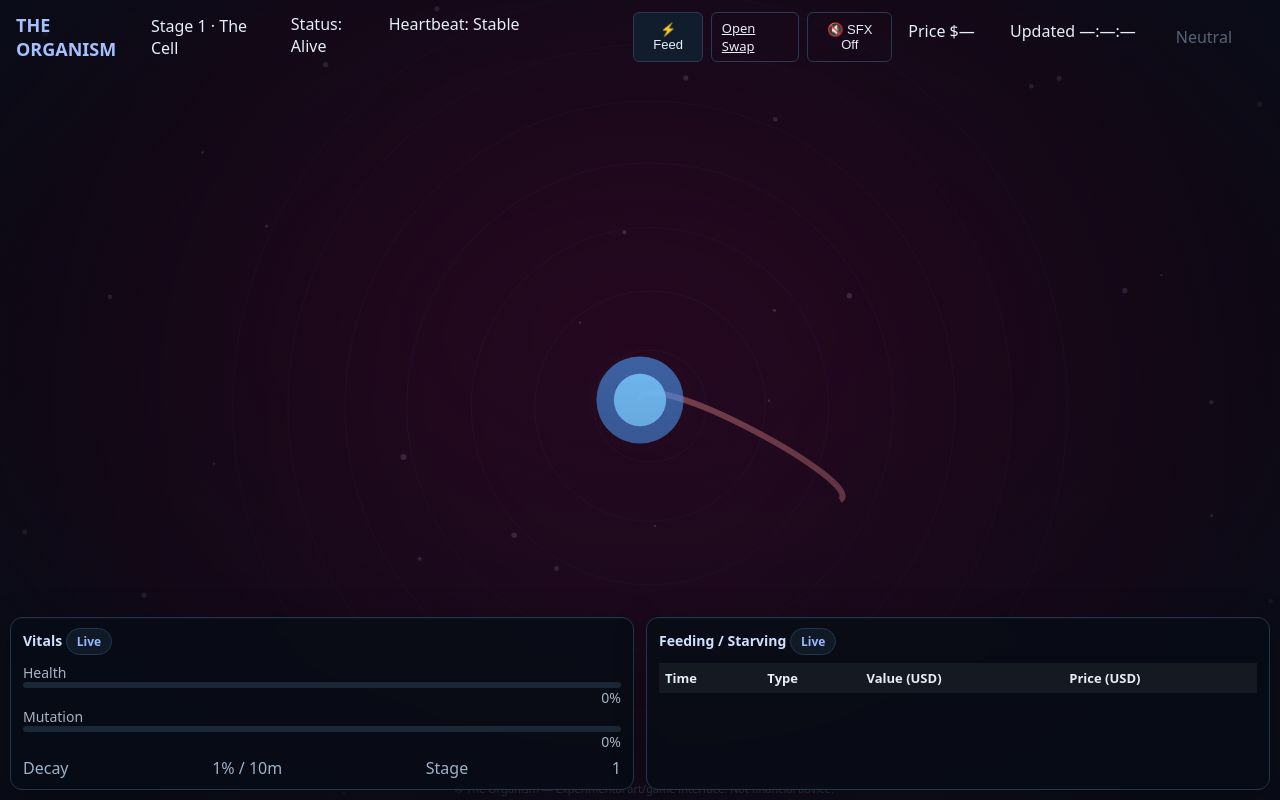
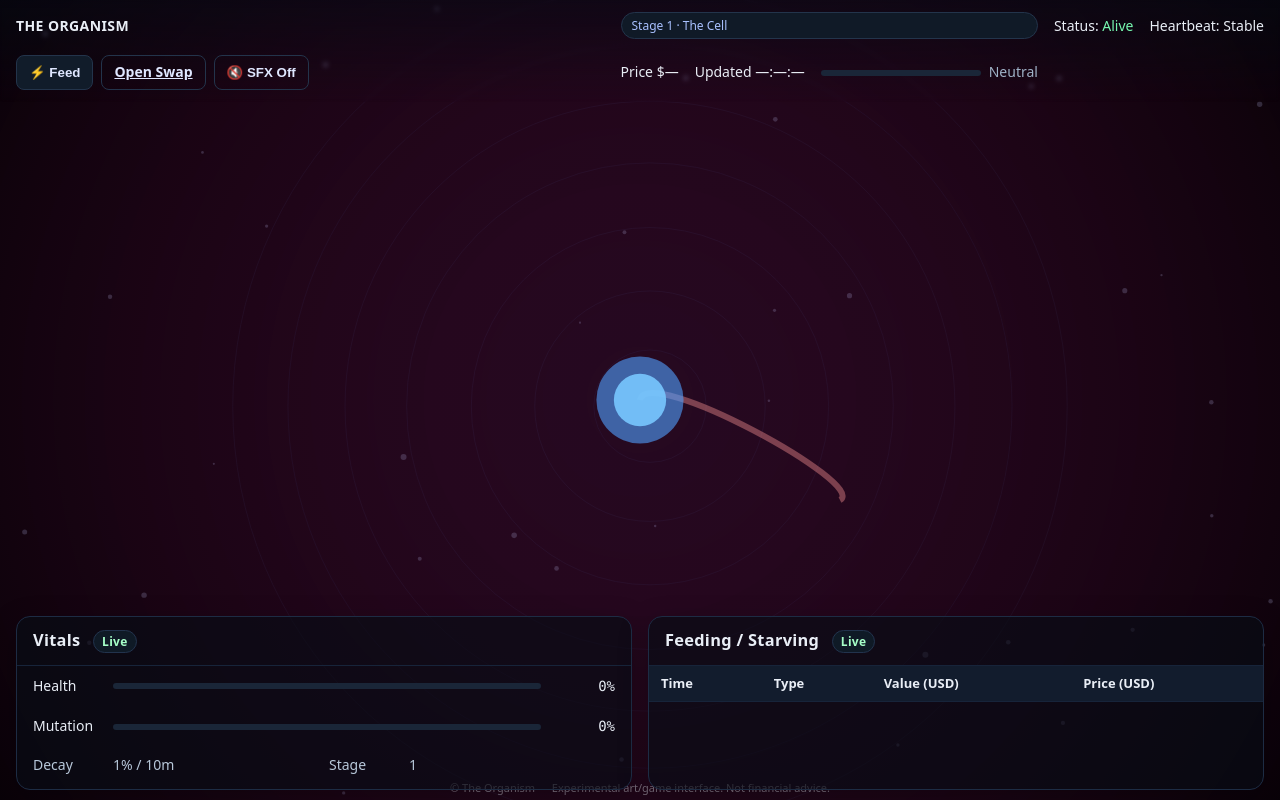
Before and after one commit to MorkeDrevos/organism-site, a plain HTML site: page index.html in a window 1280 px wide. Drawn offline with Linux system fonts and the light colour scheme.

Commit message:
Update styles.css

```diff
--- a/styles.css
+++ b/styles.css
@@ -4,156 +4,107 @@ html, body {
   padding: 0;
   height: 100%;
   background: #0a0f1c;
-  color: #e6eef7;
-  font-family: system-ui, -apple-system, Segoe UI, Roboto, Ubuntu, "Helvetica Neue", Arial, sans-serif;
+  color: #e9eef6;
+  font: 14px/1.45 system-ui, -apple-system, Segoe UI, Roboto, sans-serif;
   overflow-x: hidden;
 }
 #org-canvas {
-  position: fixed;
-  inset: 0;
+  position: fixed; inset: 0;
   width: 100vw; height: 100vh;
-  z-index: 0;
-  display: block;
+  z-index: 0; display: block;
+  background: transparent;
 }
 
 /* ===== Topbar ===== */
 .topbar {
-  position: relative;
-  z-index: 2;
-  display: flex;
-  justify-content: space-between;
+  position: relative; z-index: 2;
+  display: grid;
+  grid-template-columns: 1fr auto auto;
   align-items: center;
+  gap: 16px;
   padding: 12px 16px;
+  background: linear-gradient(180deg, rgba(5,10,20,.55), rgba(5,10,20,0));
+  backdrop-filter: blur(2px);
 }
-.brand { font-size: 18px; color: #a4c0ff; font-weight: 600; }
-.chips { display: flex; gap: 8px; }
-.chip {
-  display: inline-flex; gap: 6px; align-items: center;
-  padding: 4px 10px; font-size: 12px; border-radius: 999px;
-  background: #101a26; border: 1px solid #22364d; color: #9ab6ff;
+.brand { font-weight: 700; letter-spacing:.4px; }
+.badge {
+  background:#101a27; border:1px solid #23344b; color:#a9c1ff;
+  padding:4px 10px; border-radius:999px; font-size:12px;
 }
 
-/* ===== Compact HUD row ===== */
-.inline-metrics {
-  z-index: 2;
-  position: relative;
-  display: grid;
-  grid-template-columns: 1fr auto 1fr;
-  gap: 12px;
-  padding: 0 16px 4px;
+/* Inline mini metrics + controls */
+.inline-metrics { display:flex; gap:16px; align-items:center; flex-wrap:wrap; }
+.controls { display:flex; gap:8px; }
+.btn {
+  background:#111c2a; color:#dfe7ff; border:1px solid #23344b;
+  border-radius:8px; padding:6px 12px; cursor:pointer; font-weight:600;
 }
-.kv { font-size: 14px; color: #a7b3c3; }
-.kv .ok { color: #33e6a3; }
-.right { text-align: right; }
-.mono { font-variant-numeric: tabular-nums; }
-.controls { display: flex; gap: 8px; justify-content: center; }
-.btn {
-  background: #111d2d;
-  border: 1px solid #273c53;
-  border-radius: 6px;
-  padding: 6px 10px;
-  font-size: 13px;
-  color: #e6eef7;
-  cursor: pointer;
-}
-.btn.ghost { background: transparent; }
-.btn:hover { border-color: #3b5f86; }
+.btn:hover { background:#152235; }
+.btn.ghost { background:transparent; }
 
-/* ===== Net Flow (line + label) ===== */
-.flowline {
-  position: relative;
-  z-index: 2;
-  padding: 6px 16px 2px;
-  display: grid;
-  grid-template-columns: 1fr auto;
-  gap: 12px;
-  align-items: center;
-}
-.flow { height: 6px; background: #1a2736; border-radius: 3px; overflow: hidden; }
-.flow .meter {
-  display: block; height: 100%; width: 0%;
-  background: linear-gradient(90deg, #90f, #2bf);
+.ok { color:#77f7b1; }
+.warn { color:#ff9aa7; }
+.muted { color:#9fb2c7; }
+
+/* Net Flow strip */
+.flowline { display:flex; align-items:center; gap:8px; }
+.flow { width:160px; height:6px; background:#1a2638; border-radius:4px; overflow:hidden; position:relative; }
+.flow > span {
+  position:absolute; top:0; height:100%; width:0%;
+  background: linear-gradient(90deg, #90ffa8, #1af0a2);
   transition: width .35s ease;
 }
-#flowLabel { color: #8aa0b8; }
 
 /* ===== Bottom Dock ===== */
 .dock {
-  z-index: 2;
-  position: absolute;
-  bottom: 0;
-  width: 100%;
-  display: grid;
-  grid-template-columns: 1fr 1fr;
-  gap: 12px;
-  padding: 10px;
-  box-sizing: border-box;
+  position: absolute; left:0; right:0;
+  bottom: 10px; z-index: 2;
+  display: grid; grid-template-columns: 1fr 1fr; gap: 16px;
+  padding: 0 16px;
 }
 .card {
-  background: rgba(7,12,22,.86);
-  border: 1px solid #22364d;
-  border-radius: 12px;
-  backdrop-filter: blur(6px);
-  box-shadow: 0 6px 32px rgba(0,0,0,.25), inset 0 1px 0 rgba(255,255,255,.02);
-  padding: 10px 12px;
+  background: rgba(8,13,22,.66);
+  border:1px solid #1d2c44;
+  border-radius: 14px;
+  box-shadow: 0 10px 30px rgba(0,0,0,.25);
+  overflow: hidden;
 }
-.card-head { margin-bottom: 8px; }
-h3 { margin: 0; font-size: 14px; font-weight: 600; color: #cfe0ff; }
-.live-dot { color: #3cffaa; margin-left: 6px; font-size: 12px; }
+.card-head { padding:12px 16px; border-bottom:1px solid #17243a; }
+h3 { margin:0; font-weight:700; letter-spacing:.3px; }
+.chip {
+  display:inline-flex; align-items:center; gap:6px;
+  margin-left:8px; padding:2px 8px; font-size:12px;
+  border-radius:999px; background:#0f1a26; border:1px solid #22334d; color:#a6ffc8;
+}
 
-.row {
-  display: grid;
-  grid-template-columns: 96px 1fr 48px;
-  gap: 8px;
-  align-items: center;
-  margin: 8px 0;
-}
-.label { color: #9eb2c9; }
-.pct { text-align: right; color: #9eb2c9; }
-
-.bar {
-  height: 6px; background: #1a2736; border-radius: 3px; overflow: hidden;
-  position: relative;
-}
+/* Vitals */
+.kv { display:grid; grid-template-columns: 70px 1fr 64px; align-items:center; gap:10px; padding:10px 16px; }
+.labels { display:grid; grid-template-columns:70px 1fr 70px 1fr; gap:10px; padding:8px 16px 14px; color:#b8c8da; }
+.right { text-align:right; }
+.mono { font-variant-numeric: tabular-nums; font-family: ui-monospace, SFMono-Regular, Menlo, Consolas, monospace; }
+.bar { flex:1; height:6px; background:#1a2638; border-radius:3px; overflow:hidden; position:relative; }
 .bar > span {
-  display: block; height: 100%; width: 0%;
-  background: linear-gradient(90deg, #90defe, #2bf);
+  display:block; height:100%; width:0%;
+  background: linear-gradient(90deg, #7ce8ff, #8fffbf);
   transition: width .35s ease;
 }
-#mutBar > span, #mutBar { background: #1c2031; }
-#mutBar > span { background: linear-gradient(90deg, #b59dff, #8d58ff); }
 
-.labels {
-  display: flex; justify-content: space-between; align-items: center;
-  padding-top: 6px; color: #9eb2c9;
-}
-
-/* Table */
-.table { width: 100%; border-collapse: collapse; font-size: 13px; }
-.table th, .table td { text-align: left; padding: 6px; }
-.table thead { background: #151a22; }
-.type-feed  { color: #46e6ae; font-weight: 500; }
-.type-starve{ color: #ff7b7b; font-weight: 500; }
+/* Trades table */
+.table { width:100%; border-collapse:collapse; font-size:13px; }
+.table th, .table td { text-align:left; padding:8px 12px; }
+.table thead { background:#121c2d; border-bottom:1px solid #17243a; }
+.type-feed { color:#6fffc0; }
+.type-starve { color:#ff9aa7; }
 
 /* Footer */
 .foot {
-  position: absolute; bottom: 0;
-  width: 100%; font-size: 11px; opacity: .45;
-  text-align: center; padding: 4px; z-index: 1;
+  position:absolute; left:0; right:0; bottom:0;
+  text-align:center; font-size:11px; opacity:.45; z-index:1;
+  padding: 4px 0;
 }
 
-/* Utilities */
-.muted { opacity: .6; }
-@media (max-width: 1100px){
-  .dock { grid-template-columns: 1fr; }
+/* Responsive */
+@media (max-width: 980px) {
+  .topbar { grid-template-columns: 1fr; gap:10px; }
+  .dock   { grid-template-columns: 1fr; }
 }
-
-/* Keep canvas behind but visible; nudge creature area vertically a bit (visual balance) */
-body::after {
-  /* faint vignette to push eye toward center */
-  content: "";
-  position: fixed; inset: 0; z-index: 1;
-  pointer-events: none;
-  background:
-    radial-gradient(60% 60% at 50% 42%, rgba(20,28,40,.0) 0%, rgba(10,15,28,.45) 80%, rgba(10,15,28,.75) 100%);
-}
```
